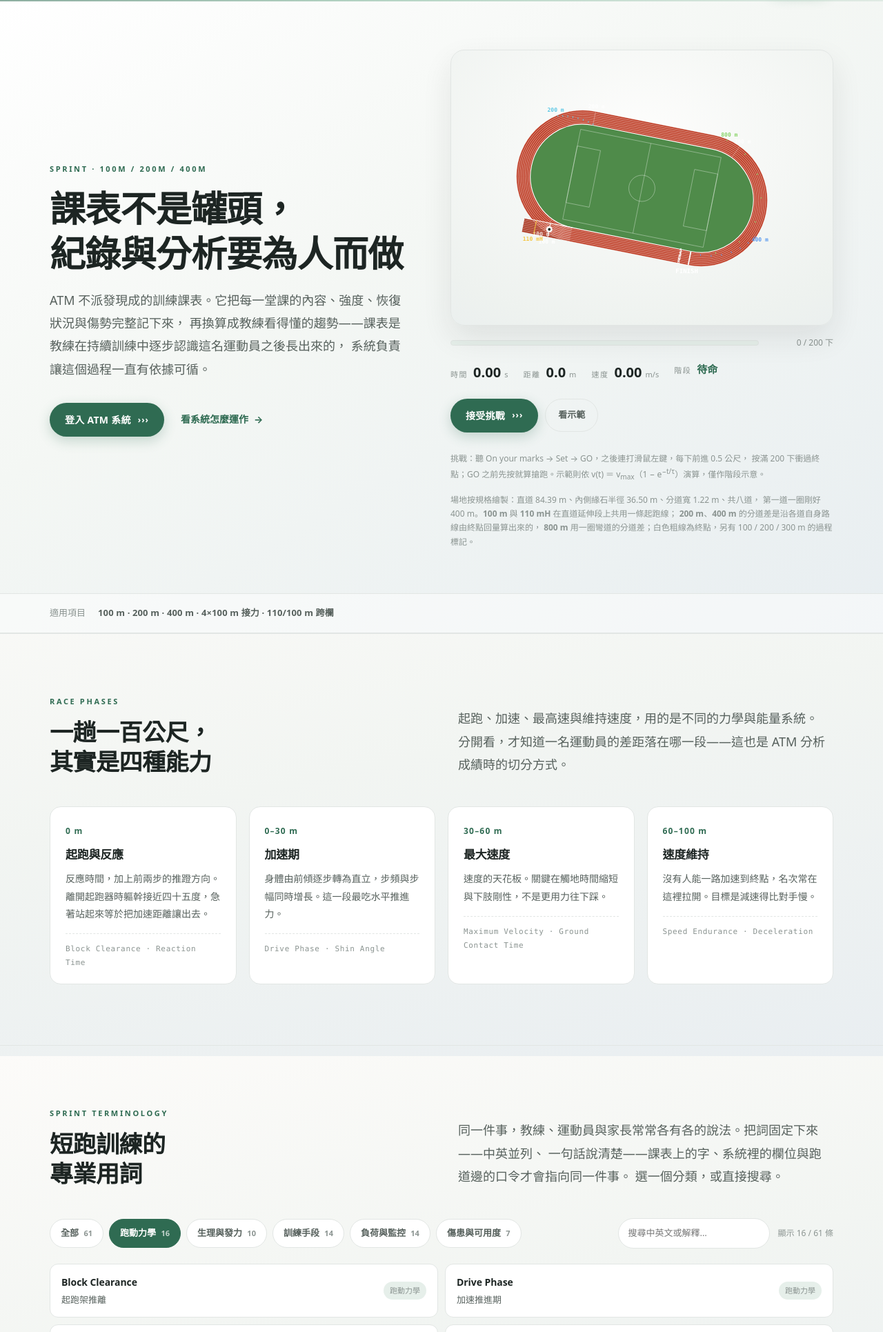
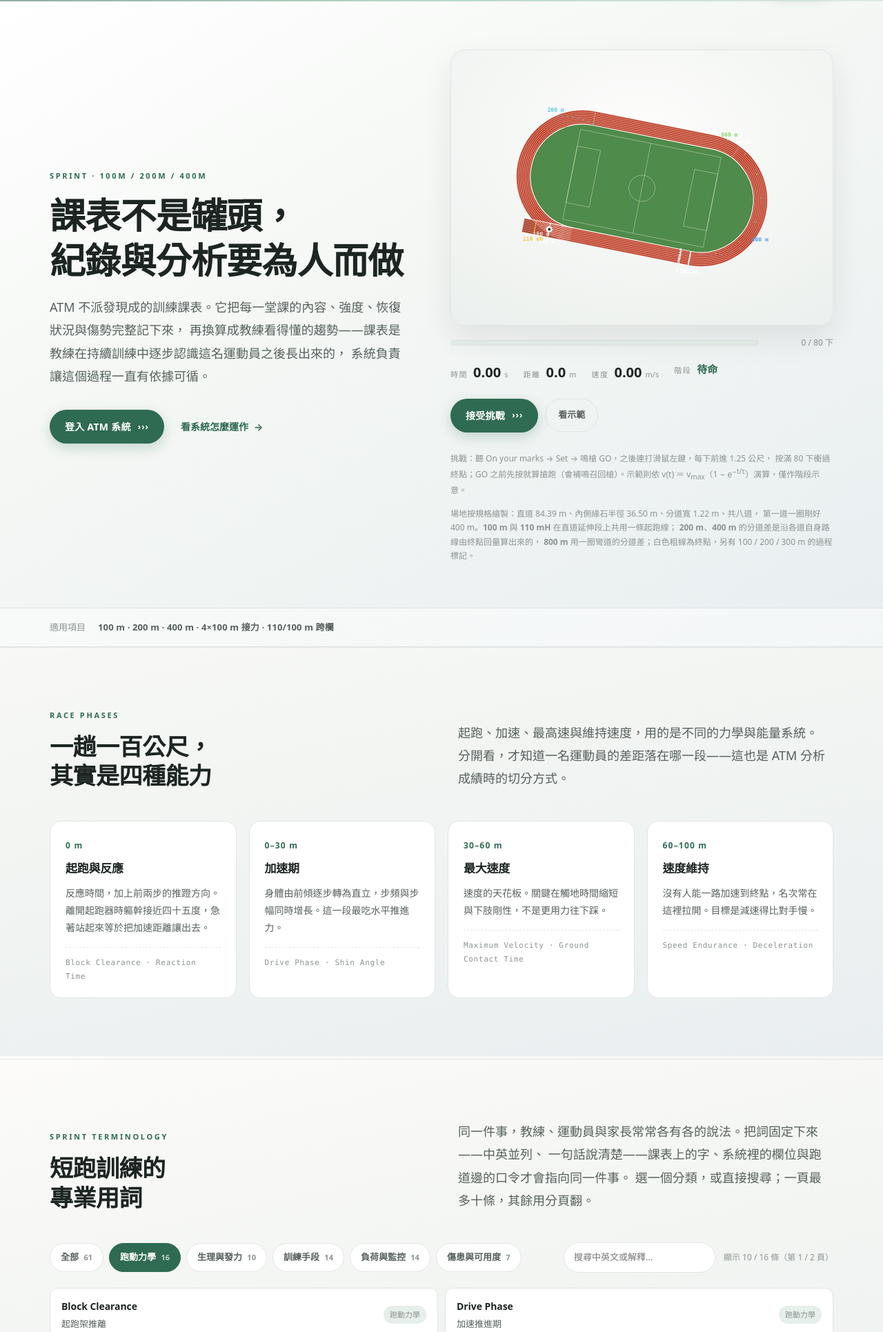
Before and after one commit to laichunho25/Athletics-Training-System, a Django app: page / in a window 1280 px wide. Shown: the part 69-2000 px from the top of the page at 69% size. Run offline with Django 5.2, Linux system fonts and the light colour scheme; parts of the project's set-up code (start-up, migrations or seed data) failed here and were passed over.

Commit message:
術語表加分頁、連打挑戰改八十下並補上起跑槍聲
首頁的短跑術語表本來會把整類詞條一次倒出來，改成一頁十條加分頁；
版面是兩欄，所以任何寬度下單欄都不會超過十個。切分類或搜尋會回到
第一頁，換頁時順手收起上一頁展開的解釋。

一百公尺連打挑戰由 200 下改為 80 下（每下 1.25 m），並用 WebAudio
合成起跑音效：On your marks 與 Set 各一顆提示音，GO 的瞬間鳴槍，
搶跑則照規則補鳴召回雙槍。不外掛音檔，AudioContext 只在按下
「接受挑戰」之後才建立，符合瀏覽器的使用者操作限制。

Co-Authored-By: Claude Opus 5 <noreply@anthropic.com>

```diff
--- a/static/css/landing.css
+++ b/static/css/landing.css
@@ -277,6 +277,18 @@ section{padding:88px 0;border-top:1px solid var(--rule)}
   margin:0;padding:12px 16px 14px;font-size:13px;color:var(--body);
   line-height:1.75;border-top:1px dashed var(--rule);
 }
+.gloss-pager{
+  display:flex;flex-wrap:wrap;align-items:center;gap:6px;margin-top:18px;
+}
+.page-btn{
+  min-width:34px;padding:7px 11px;border-radius:999px;cursor:pointer;
+  font:inherit;font-size:12px;font-weight:700;color:var(--body);
+  background:var(--white);border:1px solid var(--rule);
+  font-variant-numeric:tabular-nums;
+}
+.page-btn:hover:not(:disabled){border-color:var(--accent);color:var(--accent)}
+.page-btn:disabled{opacity:.4;cursor:default}
+.page-btn.is-current{background:var(--accent);border-color:var(--accent);color:#fff}
 .gloss-empty{margin-top:18px;font-size:14px;color:var(--mute)}
 .gloss-foot{margin-top:18px;font-size:13px;color:var(--mute)}
 .gloss-foot code{
--- a/static/js/glossary.js
+++ b/static/js/glossary.js
@@ -1,7 +1,7 @@
 /*
- * 短跑術語表的互動：分類篩選、關鍵字搜尋、點開才看解釋。
+ * 短跑術語表的互動：分類篩選、關鍵字搜尋、分頁、點開才看解釋。
  *
- * 沒有 JS 時所有詞條都直接展開顯示，功能不會消失，只是少了篩選。
+ * 沒有 JS 時所有詞條都直接展開顯示，功能不會消失，只是少了篩選與分頁。
  */
 (function () {
   "use strict";
@@ -16,26 +16,94 @@
   var input = document.querySelector("[data-gloss='q']");
   var count = document.querySelector("[data-gloss='count']");
   var empty = document.querySelector("[data-gloss='empty']");
+  var pager = document.querySelector("[data-gloss='pager']");
+
+  // 一頁十條：版面是兩欄，任何寬度下單欄都不會超過十個
+  var PER_PAGE = 10;
 
   // 預設只顯示第一類，避免一次倒出六十幾條
   var cat = chips.length > 1 ? chips[1].dataset.cat : "all";
   var query = "";
+  var page = 1;
 
-  function apply() {
-    var shown = 0;
-    terms.forEach(function (term) {
+  function matched() {
+    return terms.filter(function (term) {
       var byCat = cat === "all" || term.dataset.cat === cat;
       var byText = !query || term.dataset.text.indexOf(query) !== -1;
-      var visible = byCat && byText;
+      return byCat && byText;
+    });
+  }
+
+  function collapse(term) {
+    var btn = term.querySelector(".term-btn");
+    var note = term.querySelector(".term-note");
+    if (!btn || !note) return;
+    btn.setAttribute("aria-expanded", "false");
+    note.hidden = true;
+  }
+
+  function buildPager(pages) {
+    if (!pager) return;
+    pager.innerHTML = "";
+    if (pages <= 1) {
+      pager.hidden = true;
+      return;
+    }
+    pager.hidden = false;
+
+    function add(label, target, disabled, current) {
+      var b = document.createElement("button");
+      b.type = "button";
+      b.className = "page-btn";
+      b.textContent = label;
+      if (disabled) b.disabled = true;
+      if (current) {
+        b.setAttribute("aria-current", "page");
+        b.classList.add("is-current");
+      }
+      b.addEventListener("click", function () {
+        page = target;
+        apply(true);
+      });
+      pager.appendChild(b);
+    }
+
+    add("上一頁", page - 1, page === 1, false);
+    for (var i = 1; i <= pages; i += 1) add(String(i), i, false, i === page);
+    add("下一頁", page + 1, page === pages, false);
+  }
+
+  function apply(keepPage) {
+    var list = matched();
+    var pages = Math.max(1, Math.ceil(list.length / PER_PAGE));
+    if (!keepPage) page = 1;
+    if (page > pages) page = pages;
+
+    var from = (page - 1) * PER_PAGE;
+    var to = from + PER_PAGE;
+
+    terms.forEach(function (term) {
+      term.hidden = true;
+    });
+    list.forEach(function (term, i) {
+      var visible = i >= from && i < to;
       term.hidden = !visible;
-      if (visible) shown += 1;
+      // 換頁後再回來時不要留著上次展開的解釋
+      if (!visible) collapse(term);
     });
 
     chips.forEach(function (chip) {
       chip.setAttribute("aria-pressed", chip.dataset.cat === cat ? "true" : "false");
     });
-    if (count) count.textContent = "顯示 " + shown + " / " + terms.length + " 條";
-    if (empty) empty.hidden = shown !== 0;
+
+    var shown = Math.min(PER_PAGE, Math.max(0, list.length - from));
+    if (count)
+      count.textContent = list.length
+        ? "顯示 " + shown + " / " + list.length + " 條（第 " + page + " / " + pages + " 頁）"
+        : "顯示 0 / " + terms.length + " 條";
+    if (empty) empty.hidden = list.length !== 0;
+
+    buildPager(list.length ? pages : 1);
   }
 
   chips.forEach(function (chip) {
--- a/static/js/track-hero.js
+++ b/static/js/track-hero.js
@@ -1,6 +1,6 @@
 /*
  * 首頁主視覺：一座按規格畫出來的 400 公尺標準田徑場，緩慢旋轉（wheel effect），
- * 並附一百公尺連打挑戰。
+ * 並附一百公尺連打挑戰（八十下、附起跑槍聲效）。
  *
  * 幾何完全依 World Athletics 規格：
  *   直道 84.39 m × 2、內側緣石半徑 36.50 m、第 1 道量距線 36.80 m、
@@ -126,7 +126,7 @@
 
   // ---------------------------------------------------------------- 挑戰參數
   var RACE = 100;
-  var TAPS = 200;
+  var TAPS = 80;
   var PER_TAP = RACE / TAPS;
 
   var VMAX = 11.35;
@@ -138,6 +138,101 @@
   var MARKS_MS = 1100;
   var SET_MIN = 900;
   var SET_VAR = 1100;
+
+  // ------------------------------------------------------------ 起跑槍聲效
+  /*
+   * 用 WebAudio 合成，不外掛音檔：一段極短的白噪音爆點（槍口爆震）加一顆
+   * 低頻 thump（後座與場地回音），尾巴帶一點衰減殘響。瀏覽器要求使用者
+   * 操作過才給發聲，而這裡只在按下「接受挑戰」之後的流程裡響，剛好合規。
+   */
+  var actx = null;
+  var noiseBuf = null;
+
+  function audio() {
+    if (actx) return actx;
+    var AC = window.AudioContext || window.webkitAudioContext;
+    if (!AC) return null;
+    try {
+      actx = new AC();
+    } catch (e) {
+      return null;
+    }
+    return actx;
+  }
+
+  function noise(ac) {
+    if (noiseBuf) return noiseBuf;
+    var n = Math.floor(ac.sampleRate * 0.5);
+    noiseBuf = ac.createBuffer(1, n, ac.sampleRate);
+    var d = noiseBuf.getChannelData(0);
+    for (var i = 0; i < n; i += 1) {
+      // 越後面越小聲，做出槍聲的自然衰減
+      d[i] = (Math.random() * 2 - 1) * Math.pow(1 - i / n, 3);
+    }
+    return noiseBuf;
+  }
+
+  function gunshot() {
+    var ac = audio();
+    if (!ac) return;
+    if (ac.state === "suspended" && ac.resume) ac.resume();
+
+    var t0 = ac.currentTime + 0.01;
+    var master = ac.createGain();
+    master.gain.value = 0.55;
+    master.connect(ac.destination);
+
+    // 爆震：高通過的噪音，衝上來再快速收掉
+    var src = ac.createBufferSource();
+    src.buffer = noise(ac);
+    var hp = ac.createBiquadFilter();
+    hp.type = "highpass";
+    hp.frequency.setValueAtTime(1400, t0);
+    hp.frequency.exponentialRampToValueAtTime(300, t0 + 0.28);
+    var g = ac.createGain();
+    g.gain.setValueAtTime(0.0001, t0);
+    g.gain.exponentialRampToValueAtTime(1, t0 + 0.004);
+    g.gain.exponentialRampToValueAtTime(0.06, t0 + 0.09);
+    g.gain.exponentialRampToValueAtTime(0.0001, t0 + 0.45);
+    src.connect(hp);
+    hp.connect(g);
+    g.connect(master);
+    src.start(t0);
+    src.stop(t0 + 0.5);
+
+    // 低頻 thump：胸口那一下
+    var osc = ac.createOscillator();
+    osc.type = "sine";
+    osc.frequency.setValueAtTime(150, t0);
+    osc.frequency.exponentialRampToValueAtTime(42, t0 + 0.14);
+    var og = ac.createGain();
+    og.gain.setValueAtTime(0.0001, t0);
+    og.gain.exponentialRampToValueAtTime(0.8, t0 + 0.008);
+    og.gain.exponentialRampToValueAtTime(0.0001, t0 + 0.3);
+    osc.connect(og);
+    og.connect(master);
+    osc.start(t0);
+    osc.stop(t0 + 0.35);
+  }
+
+  /* 口令的短提示音，讓 On your marks / Set 有節奏感 */
+  function blip(freq, vol) {
+    var ac = audio();
+    if (!ac) return;
+    if (ac.state === "suspended" && ac.resume) ac.resume();
+    var t0 = ac.currentTime + 0.01;
+    var osc = ac.createOscillator();
+    var g = ac.createGain();
+    osc.type = "sine";
+    osc.frequency.setValueAtTime(freq, t0);
+    g.gain.setValueAtTime(0.0001, t0);
+    g.gain.exponentialRampToValueAtTime(vol, t0 + 0.015);
+    g.gain.exponentialRampToValueAtTime(0.0001, t0 + 0.16);
+    osc.connect(g);
+    g.connect(ac.destination);
+    osc.start(t0);
+    osc.stop(t0 + 0.2);
+  }
 
   function velocity(t) {
     if (t <= REACTION) return 0;
@@ -434,14 +529,17 @@
     reset("marks");
     if (btnGo) btnGo.textContent = "準備…";
     say("On your marks", "");
+    blip(660, 0.16);
     later(function () {
       if (state.mode !== "marks") return;
       state.mode = "set";
       say("Set", "");
+      blip(880, 0.18);
       later(function () {
         if (state.mode !== "set") return;
         state.mode = "live";
         state.startedAt = performance.now();
+        gunshot();
         say("GO!", "go");
         if (btnGo) btnGo.textContent = "連打左鍵！";
         later(function () {
@@ -453,6 +551,9 @@
 
   function foul() {
     reset("foul");
+    // 搶跑照規則鳴第二槍召回
+    gunshot();
+    later(gunshot, 260);
     say("搶跑犯規 · False Start", "foul");
     if (btnGo) btnGo.textContent = "再來一次";
     later(function () {
--- a/templates/site/landing.html
+++ b/templates/site/landing.html
@@ -61,7 +61,7 @@
 
       <div class="tapbar">
         <div class="rail"><div class="fill" data-hero="tapfill"></div></div>
-        <span class="n" data-hero="tapnum">0 / 200 下</span>
+        <span class="n" data-hero="tapnum">0 / 80 下</span>
       </div>
 
       <div class="track-panel">
@@ -79,8 +79,8 @@
 
       <ol class="splits" data-hero="splits" aria-live="polite"></ol>
       <p class="track-note">
-        挑戰：聽 On your marks → Set → GO，之後連打滑鼠左鍵，每下前進 0.5 公尺，
-        按滿 200 下衝過終點；GO 之前先按就算搶跑。示範則依
+        挑戰：聽 On your marks → Set → 鳴槍 GO，之後連打滑鼠左鍵，每下前進 1.25 公尺，
+        按滿 80 下衝過終點；GO 之前先按就算搶跑（會補鳴召回槍）。示範則依
         v(t) ＝ v<sub>max</sub>（1 − e<sup>−t/τ</sup>）演算，僅作階段示意。
       </p>
       <p class="track-note">
@@ -153,7 +153,7 @@
       <p class="lead">
         同一件事，教練、運動員與家長常常各有各的說法。把詞固定下來——中英並列、
         一句話說清楚——課表上的字、系統裡的欄位與跑道邊的口令才會指向同一件事。
-        選一個分類，或直接搜尋。
+        選一個分類，或直接搜尋；一頁最多十條，其餘用分頁翻。
       </p>
     </div>
 
@@ -195,7 +195,8 @@
       {% endfor %}
     </div>
     <p class="gloss-empty" data-gloss="empty" hidden>沒有符合的詞條，換個關鍵字試試。</p>
-    <p class="gloss-foot">點一下詞條看解釋。全部 {{ glossary_count }} 條同時維護在
+    <nav class="gloss-pager" data-gloss="pager" aria-label="術語表分頁" hidden></nav>
+    <p class="gloss-foot">點一下詞條看解釋，一頁十條、用下方分頁翻閱。全部 {{ glossary_count }} 條同時維護在
       <code>docs/sprint-glossary.md</code>。</p>
   </div>
 </section>
```
